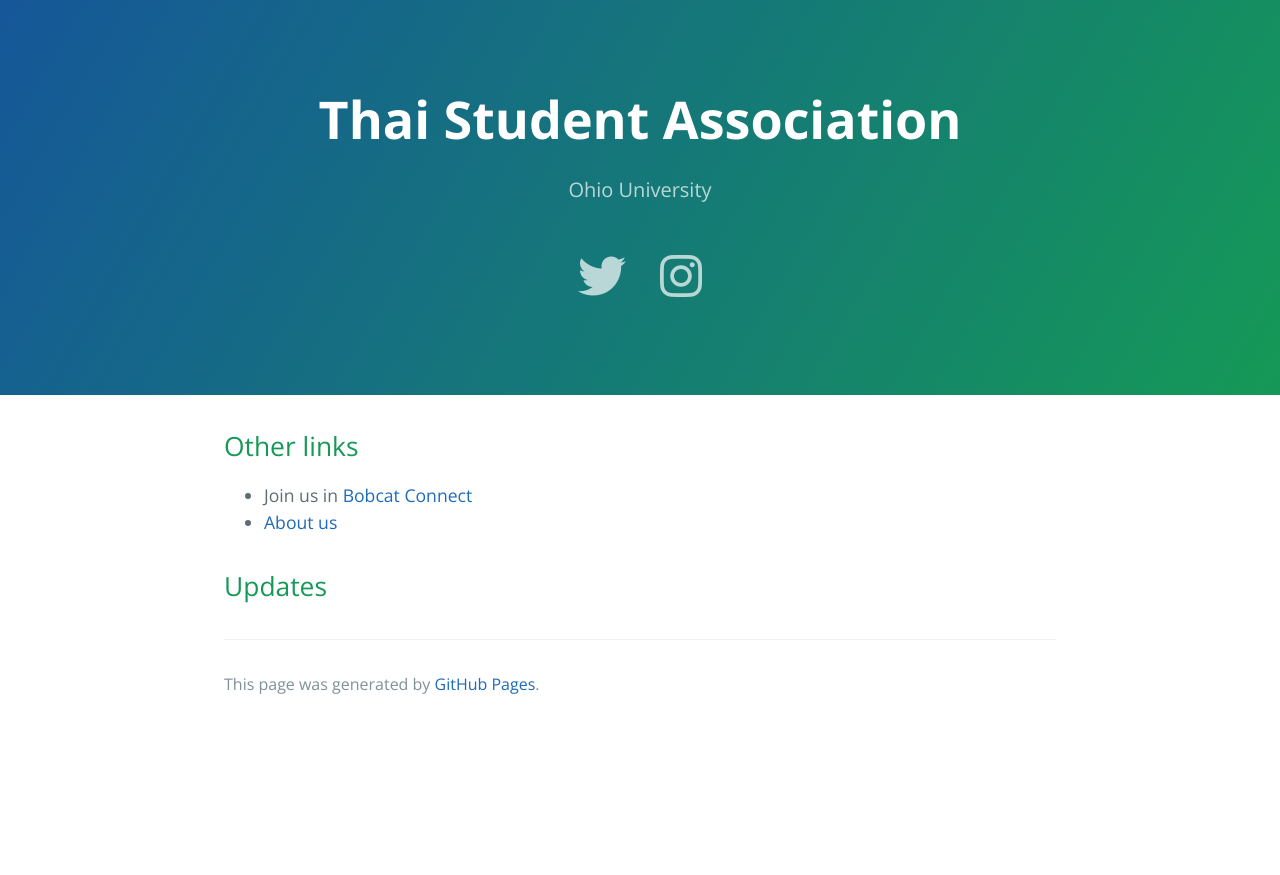
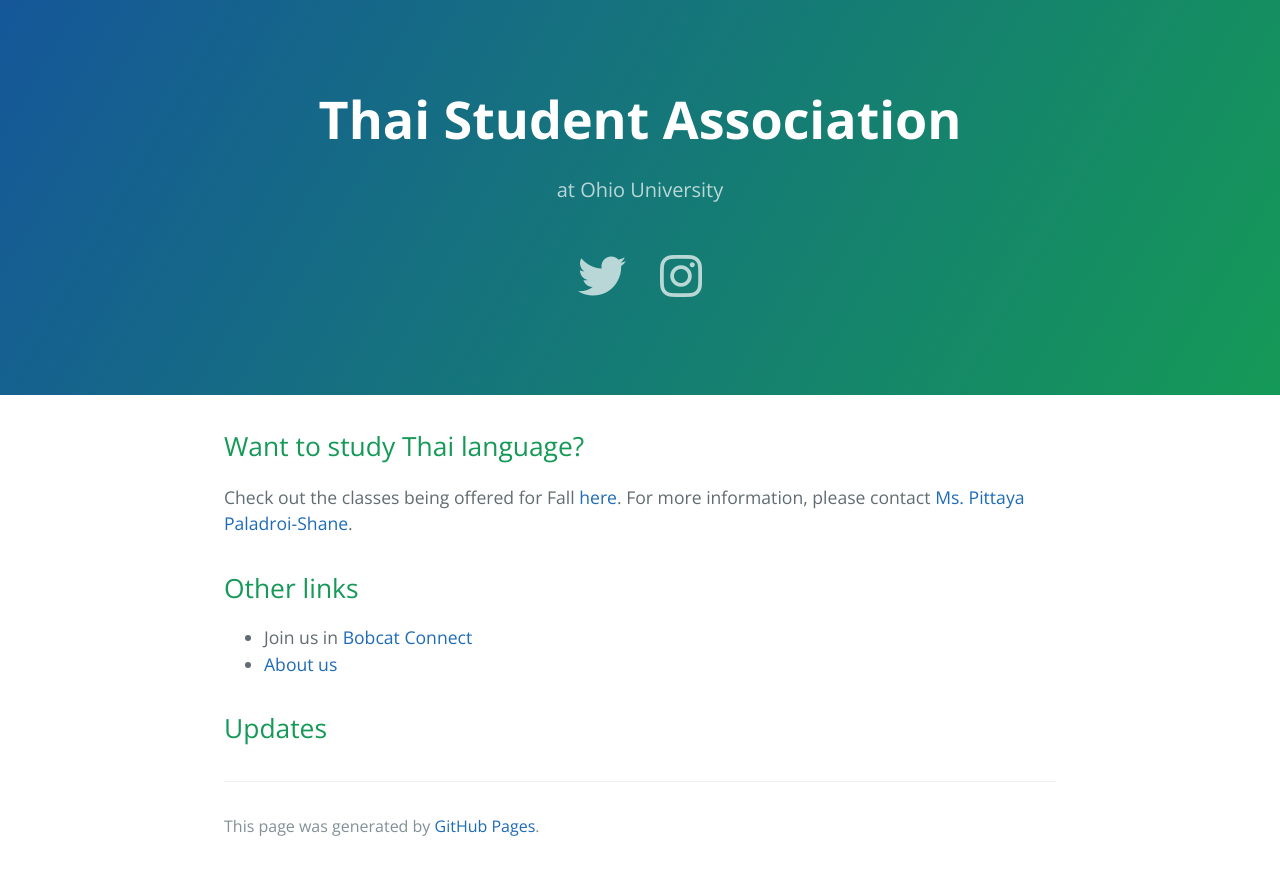
Before and after one commit to itstsaou/web, a Jekyll site: the page built from index.md, in a window 1280 px wide. Shown: the top 875 px of the page. Built offline with Jekyll 4.4.1, drawn with Linux system fonts in a browser that asks for light colours; nearby versions of some CDN libraries.

Commit message:
feat: add classes info

```diff
--- a/index.md
+++ b/index.md
@@ -1,8 +1,12 @@
 ---
 layout: default
 title: Thai Student Association
-description: Ohio University
+description: at Ohio University
 ---
+
+## Want to study Thai language?
+
+Check out the classes being offered for Fall [here](https://langs.tsaou.page/courses). For more information, please contact [Ms. Pittaya Paladroi-Shane](https://www.ohio.edu/cis/profile/paladroi).
 
 ## Other links
 
```
